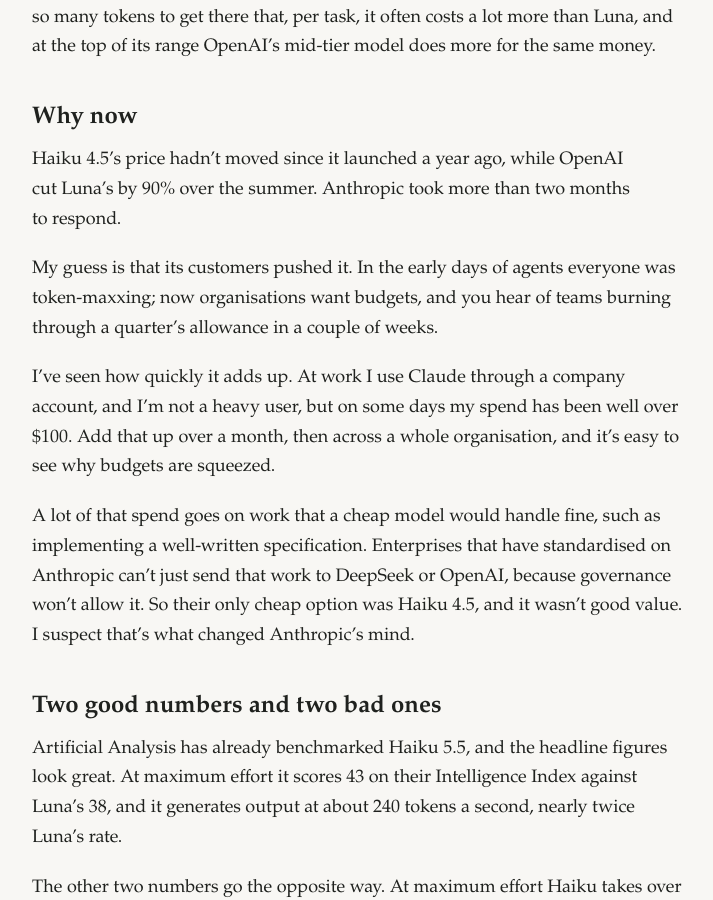
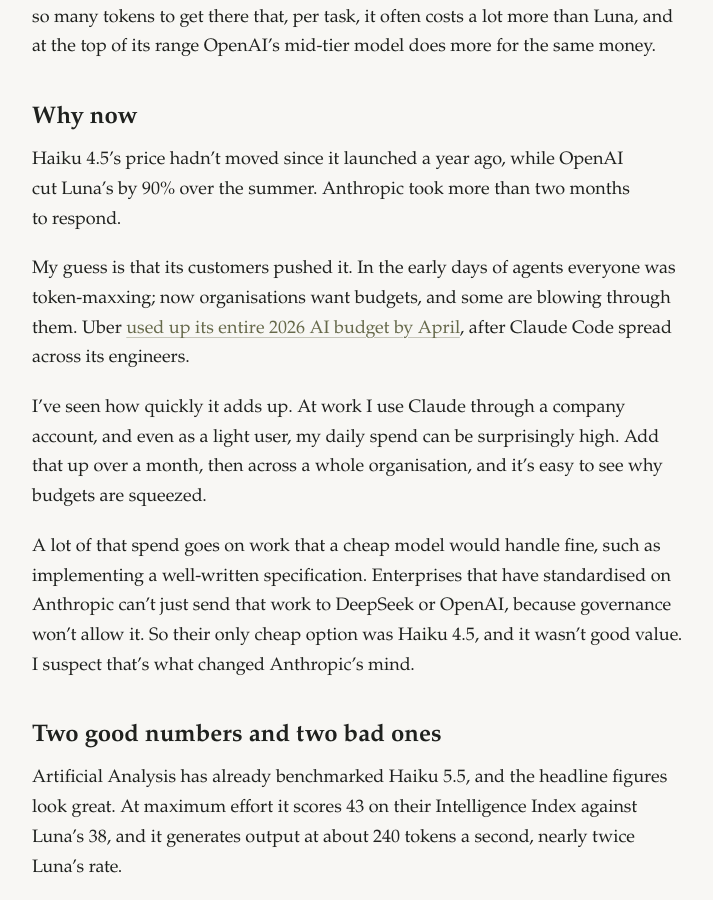
Before and after one commit to davegarvey/davegarvey.github.io, a Jekyll site: the page built from _posts/2026-10-08-haiku-joins-the-price-war.md, in a window 1280 px wide and 900 px high, scrolled down 359 px. Shown: the whole window, without its empty margins (280-993 px from the left). Built offline with Jekyll 4.4.1, drawn with Linux system fonts in a browser that asks for light colours; some of the changed text lies outside the part shown.

Commit message:
Drop the spend figure and cite Uber in the Haiku post
Remove the daily spend figure from the work anecdote, and replace the
unsourced line about teams overrunning budgets with Forbes's report on
Uber, which is also added to further reading.

Co-Authored-By: Claude Opus 5.5 <noreply@anthropic.com>

```diff
--- a/_posts/2026-10-08-haiku-joins-the-price-war.md
+++ b/_posts/2026-10-08-haiku-joins-the-price-war.md
@@ -21,9 +21,9 @@ A couple of weeks ago I wrote that Anthropic had [stayed out of the fight]({% po
 
 Haiku 4.5's price hadn't moved since it launched a year ago, while OpenAI cut Luna's by 90% over the summer. Anthropic took more than two months to respond.
 
-My guess is that its customers pushed it. In the early days of agents everyone was token-maxxing; now organisations want budgets, and you hear of teams burning through a quarter's allowance in a couple of weeks.
+My guess is that its customers pushed it. In the early days of agents everyone was token-maxxing; now organisations want budgets, and some are blowing through them. Uber [used up its entire 2026 AI budget by April](https://www.forbes.com/sites/janakirammsv/2026/05/17/uber-burns-its-2026-ai-budget-in-four-months-on-claude-code/), after Claude Code spread across its engineers.
 
-I've seen how quickly it adds up. At work I use Claude through a company account, and I'm not a heavy user, but on some days my spend has been well over $100. Add that up over a month, then across a whole organisation, and it's easy to see why budgets are squeezed.
+I've seen how quickly it adds up. At work I use Claude through a company account, and even as a light user, my daily spend can be surprisingly high. Add that up over a month, then across a whole organisation, and it's easy to see why budgets are squeezed.
 
 A lot of that spend goes on work that a cheap model would handle fine, such as implementing a well-written specification. Enterprises that have standardised on Anthropic can't just send that work to DeepSeek or OpenAI, because governance won't allow it. So their only cheap option was Haiku 4.5, and it wasn't good value. I suspect that's what changed Anthropic's mind.
 
@@ -58,4 +58,5 @@ If you can choose your provider, Haiku 5.5 won't make much difference. The ones
 - Anthropic, [Introducing Claude Haiku 5.5](https://www.anthropic.com/claude-haiku-5-5), October 2026. The launch post, with prices, the long-prompt surcharge and Anthropic's own benchmarks against Luna.
 - Artificial Analysis, [Claude Haiku 5.5 vs GPT-6 Luna](https://artificialanalysis.ai/models/releases/comparisons/claude-haiku-5-5-vs-gpt-6-luna), accessed 8 October 2026. The independent figures in this post, broken down by effort level.
 - VentureBeat, [Anthropic launches Claude Haiku 5.5 with 90% API price reduction, matching GPT-6 Luna](https://venturebeat.com/technology/anthropic-launches-claude-haiku-5-5-with-90-api-price-reduction-matching-gpt-6-luna), October 2026. A useful summary of the launch.
+- Janakiram MSV, [Uber burns its 2026 AI budget in four months on Claude Code](https://www.forbes.com/sites/janakirammsv/2026/05/17/uber-burns-its-2026-ai-budget-in-four-months-on-claude-code/), Forbes, May 2026. What happens when a coding agent spreads faster than the finance model behind it.
 - Anthropic, [Pricing](https://platform.claude.com/docs/en/docs/about-claude/pricing), accessed 8 October 2026. Current prices for every Claude model, including Haiku 4.5 for comparison.
```
